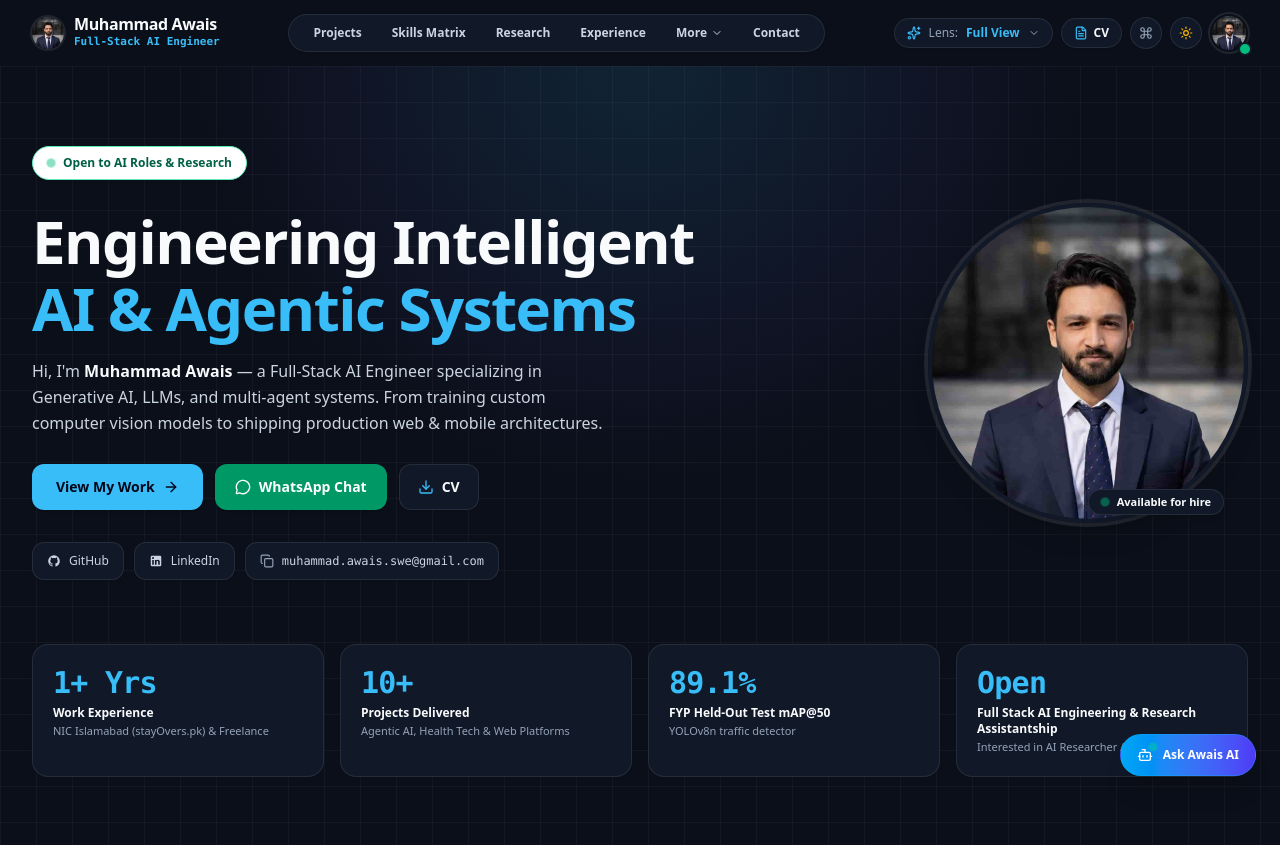
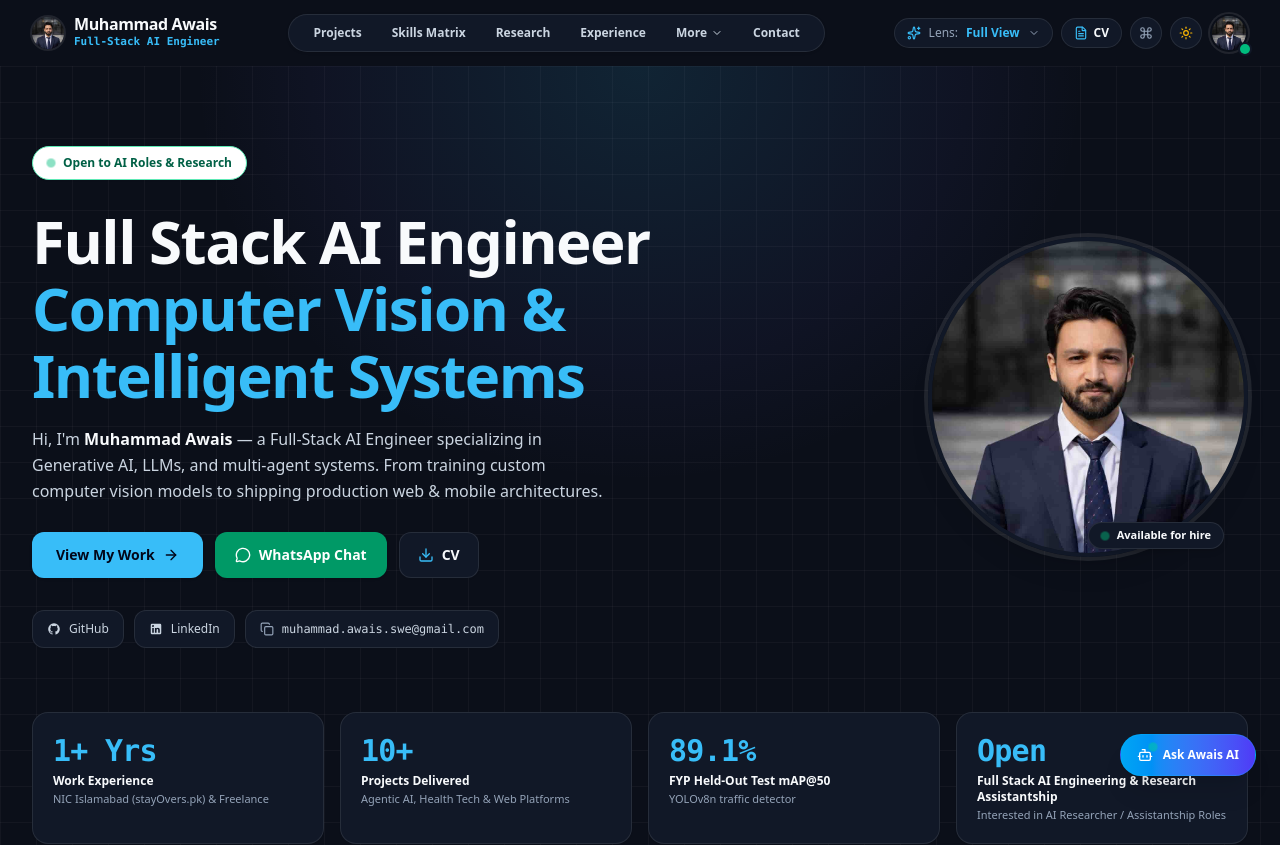
Before and after one commit to MuhammadAwais-32013/portfolio, a Next.js app: page / in a window 1280 px wide. Shown: the top 845 px of the page. Built offline with nearby package versions, Linux system fonts and the light colour scheme.

Commit message:
update the headlines

```diff
--- a/app/page.tsx
+++ b/app/page.tsx
@@ -176,9 +176,9 @@ export default function HomePage() {
             {/* Headline */}
             <motion.div variants={fadeUp} custom={0.1} className="space-y-4">
               <h1 className="text-3xl sm:text-5xl lg:text-6xl font-extrabold tracking-tight text-[var(--foreground)] leading-[1.12]">
-                Engineering Intelligent{" "}
+                Full Stack AI Engineer {" "}
                 <span className="text-[var(--accent)]">
-                  AI & Agentic Systems
+                  Computer Vision & Intelligent Systems
                 </span>
               </h1>
 
```
